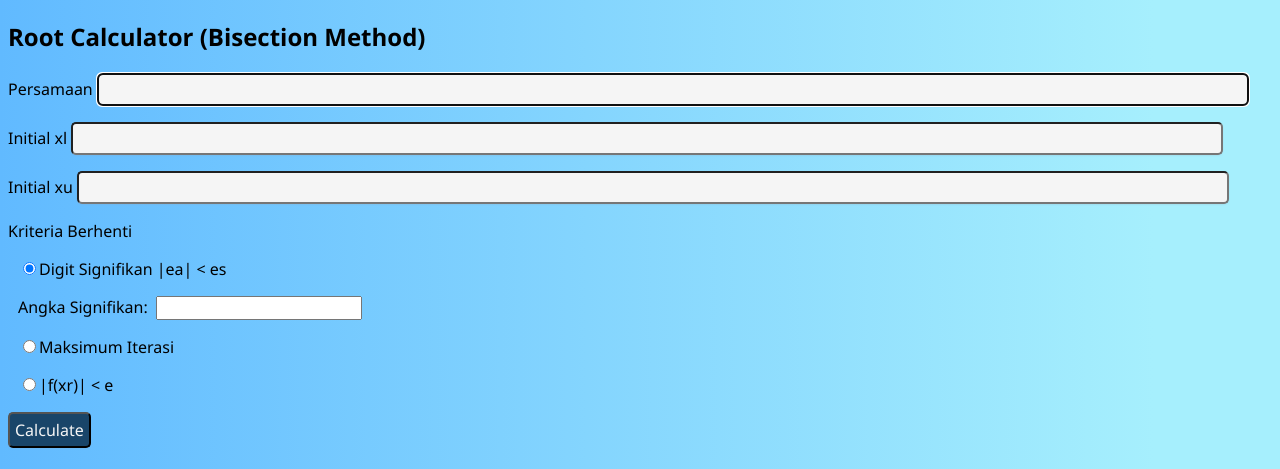
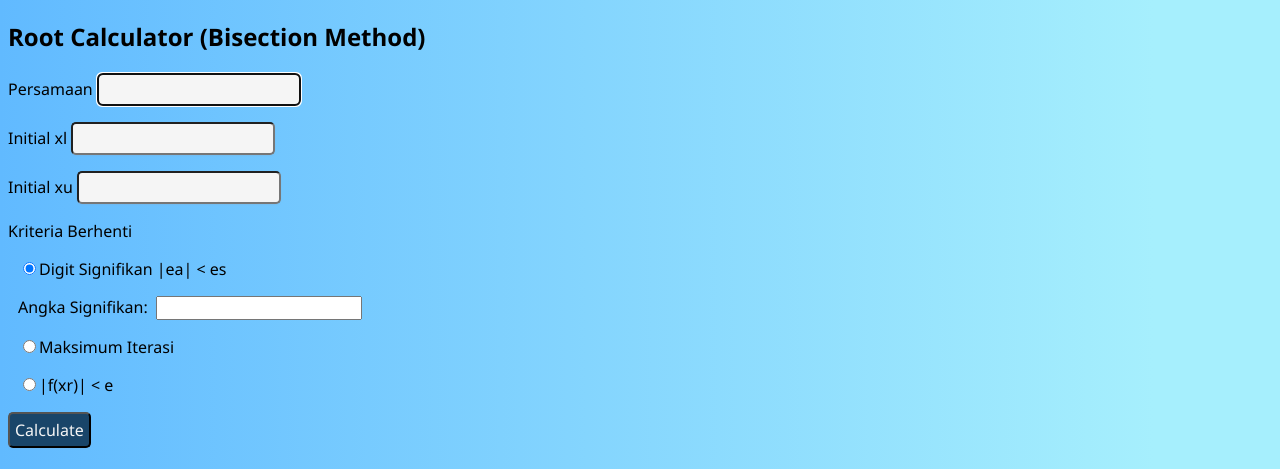
Before and after one commit to christopherevan/nummeth, a PHP site: page / in a window 1280 px wide. Shown: the top 469 px of the page. Run offline with PHP 8.4, Linux system fonts and the light colour scheme; some libraries are stand-ins or nearby versions.

Commit message:
Update index.php

```diff
--- a/index.php
+++ b/index.php
@@ -33,7 +33,7 @@
         .boxinput{
             font-size: 1rem;
             font-weight: 300;
-            width: 90%;
+            width: 15%;
             background: whitesmoke;
             color: #194569;
             padding: 5px 5px 5px 5px;
```
